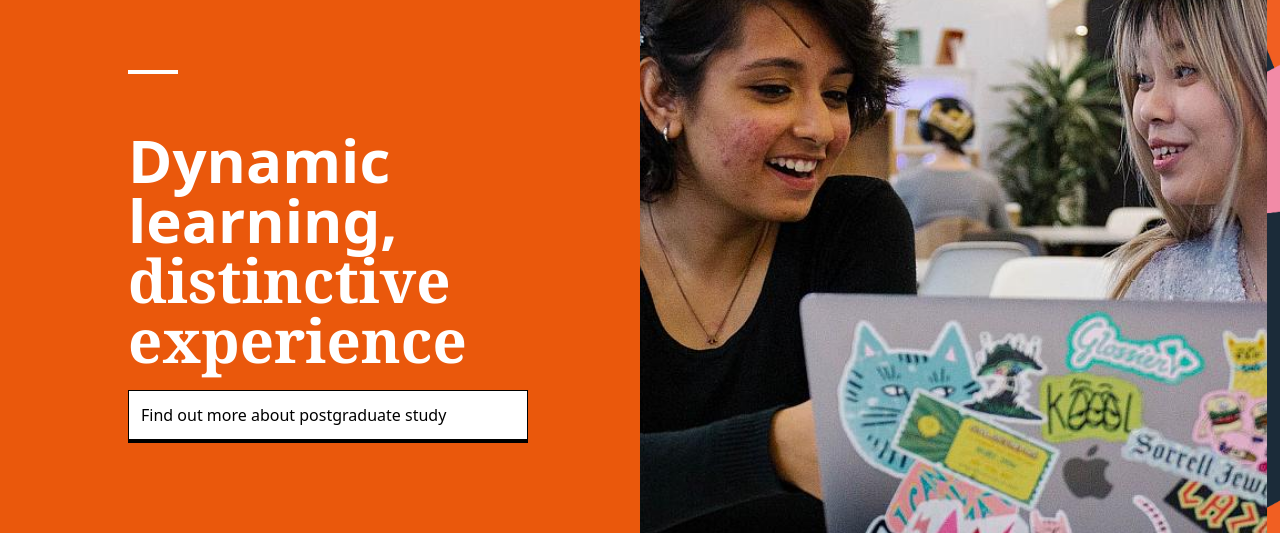
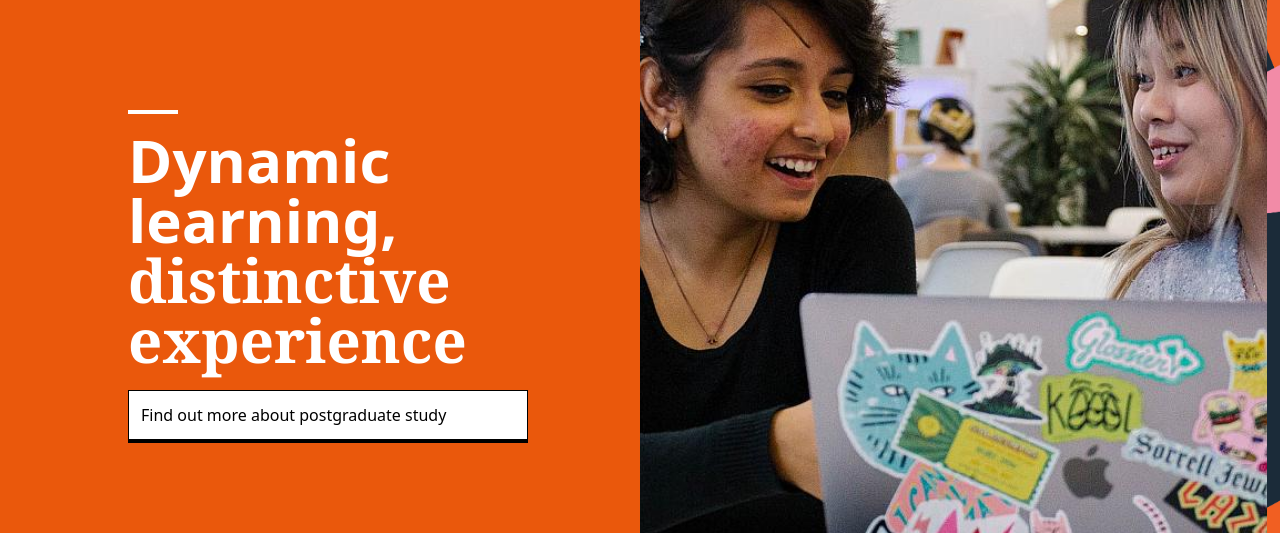
Before and after one commit to KevinRebakure/The-Gym-Cloning-3-Gold.ac.uk, a website: page index.html in a window 1280 px wide. Shown: the part 172-705 px from the top of the page. Drawn offline with nearby package versions, Linux system fonts and the light colour scheme.

Commit message:
updated paddings 2

```diff
--- a/index.html
+++ b/index.html
@@ -50,7 +50,7 @@
       <main
         class="sm:justify-center sm:relative bg-orange-600 h-[95vh] mb-10 sm:pl-5 lg:pl-32 flex items-center lg:justify-between"
       >
-        <div class="relative sm:z-10 w-[400px] lg:space-y-5 sm:py-10">
+        <div class="relative sm:z-10 w-[400px] sm:pr-3 lg:p-0 lg:space-y-5 sm:py-10">
           <div
             class="absolute top-0 left-0 border-white border-2 w-[50px]"
           ></div>
```
Also changed, not shown: src/styles/output.css.
